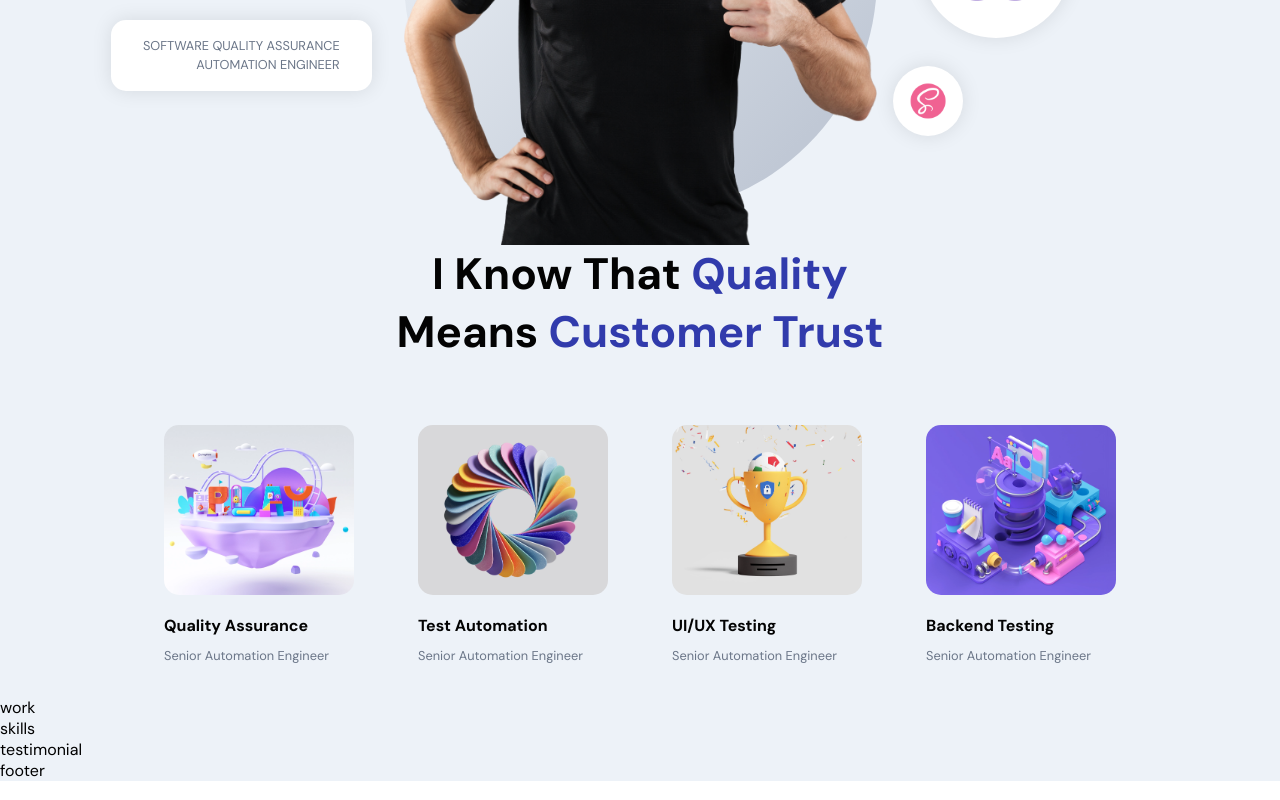
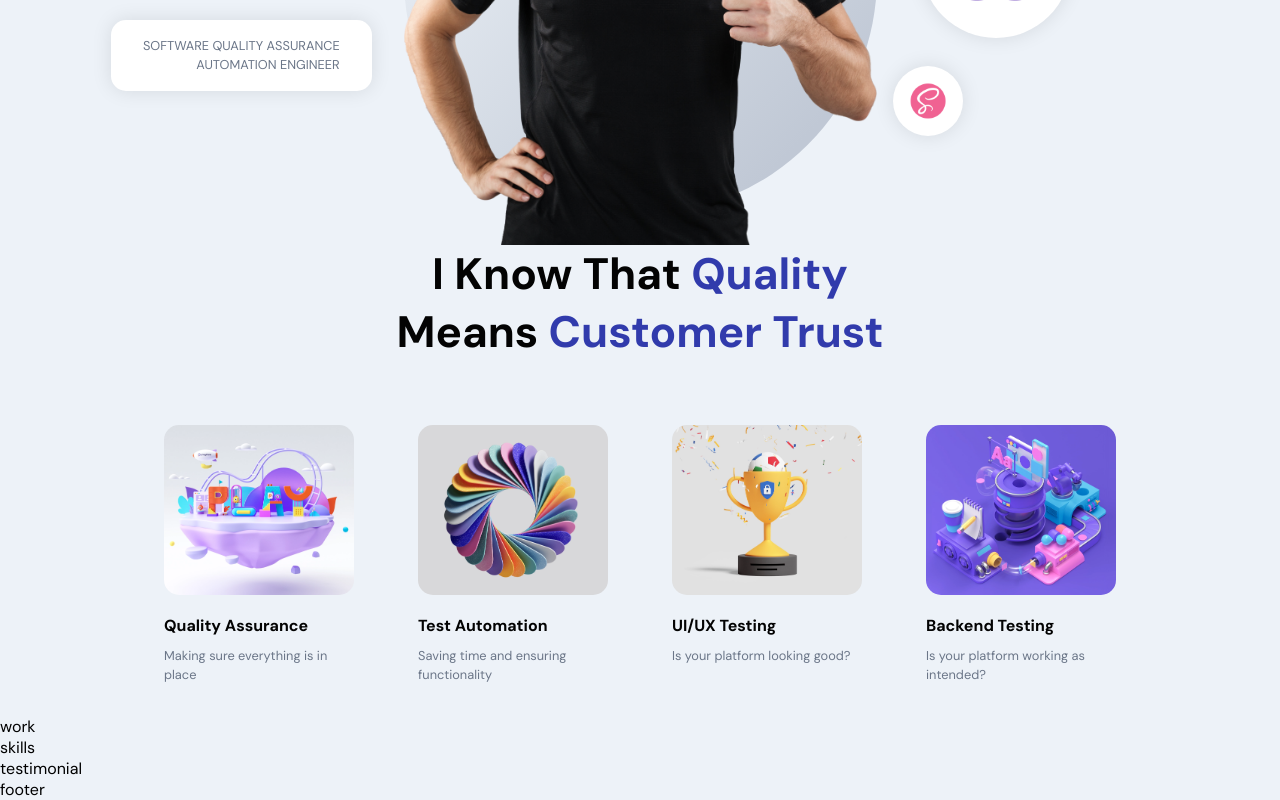
Before and after one commit to josepavaa118/Portfolio, a React (Create React App) app in the folder frontend/: page / in a window 1280 px wide. Shown: the part 445-1245 px from the top of the page. Built offline with nearby package versions, Linux system fonts and the light colour scheme.

Commit message:
Minor texts

```diff
--- a/frontend/src/container/about/About.jsx
+++ b/frontend/src/container/about/About.jsx
@@ -3,10 +3,10 @@ import {motion} from 'framer-motion'
 import './About.scss'
 import { images } from '../../constants'
 const abouts= [
-  {title: 'Quality Assurance' , description: 'Senior Automation Engineer', imgUrl:images.about01},
-  {title: 'Test Automation' , description: 'Senior Automation Engineer', imgUrl:images.about02},
-  {title: 'UI/UX Testing' , description: 'Senior Automation Engineer', imgUrl:images.about03},
-  {title: 'Backend Testing' , description: 'Senior Automation Engineer', imgUrl:images.about04}
+  {title: 'Quality Assurance' , description: 'Making sure everything is in place', imgUrl:images.about01},
+  {title: 'Test Automation' , description: 'Saving time and ensuring functionality', imgUrl:images.about02},
+  {title: 'UI/UX Testing' , description: 'Is your platform looking good?', imgUrl:images.about03},
+  {title: 'Backend Testing' , description: 'Is your platform working as intended?', imgUrl:images.about04}
 ]
 
 const About = () => {
```
